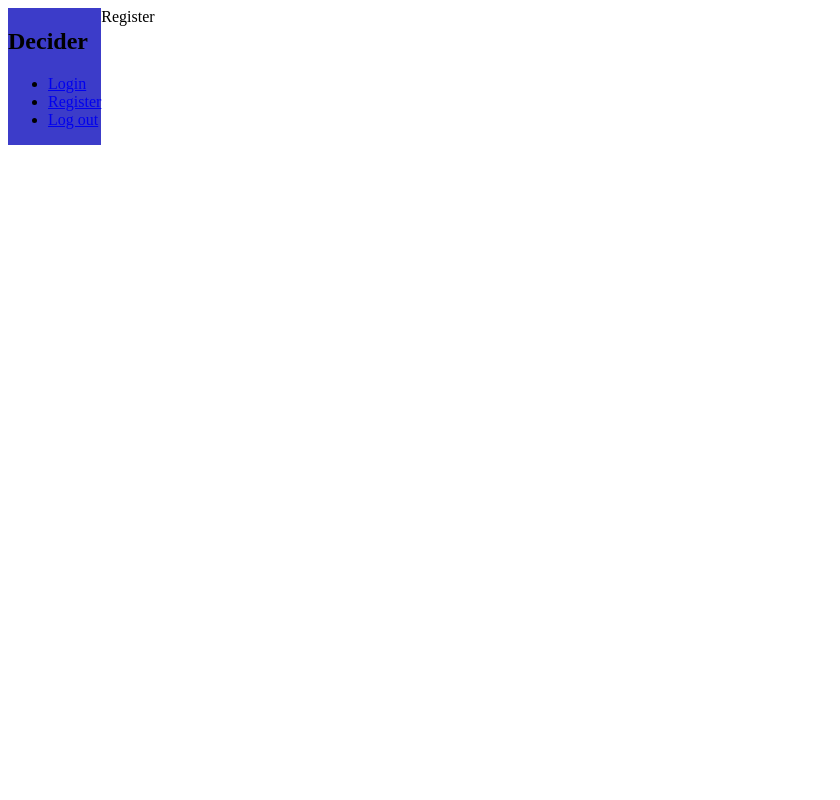
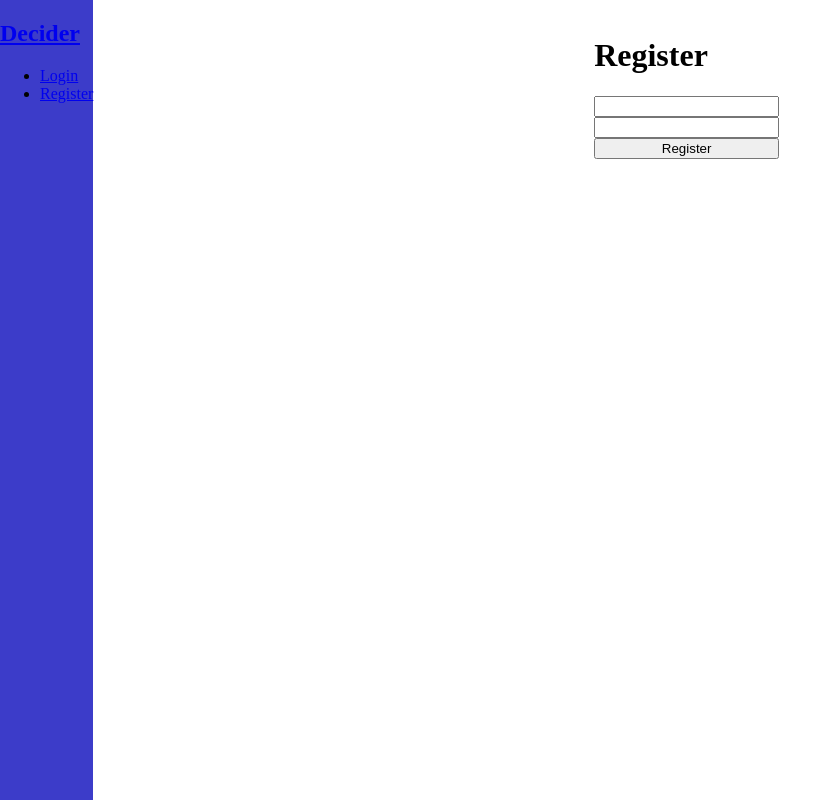
Before and after one commit to DaRoTP/Decider, a Vue app: page /register in a window 1280 px wide. Shown: the whole page, without its empty margins (0-840 px from the left). Built offline with nearby package versions, Linux system fonts and the light colour scheme.

Commit message:
[INIT] setup globaly loalded scss and setup vuex

```diff
--- a/public/index.html
+++ b/public/index.html
@@ -1,15 +1,18 @@
 <!DOCTYPE html>
 <html lang="">
   <head>
-    <meta charset="utf-8">
-    <meta http-equiv="X-UA-Compatible" content="IE=edge">
-    <meta name="viewport" content="width=device-width,initial-scale=1.0">
-    <link rel="icon" href="<%= BASE_URL %>favicon.ico">
+    <meta charset="utf-8" />
+    <meta http-equiv="X-UA-Compatible" content="IE=edge" />
+    <meta name="viewport" content="width=device-width,initial-scale=1.0" />
+    <link rel="icon" href="<%= BASE_URL %>favicon.ico" />
     <title><%= htmlWebpackPlugin.options.title %></title>
   </head>
   <body>
     <noscript>
-      <strong>We're sorry but <%= htmlWebpackPlugin.options.title %> doesn't work properly without JavaScript enabled. Please enable it to continue.</strong>
+      <strong
+        >We're sorry but <%= htmlWebpackPlugin.options.title %> doesn't work properly without
+        JavaScript enabled. Please enable it to continue.</strong
+      >
     </noscript>
     <div id="app"></div>
     <!-- built files will be auto injected -->
--- a/src/App.vue
+++ b/src/App.vue
@@ -1,8 +1,6 @@
 <template>
-  <div class="App">
-    <sidebard />
-    <router-view />
-  </div>
+  <sidebard />
+  <router-view />
 </template>
 
 <script>
@@ -19,11 +17,31 @@ export default defineComponent({
       isAuth: false,
     };
   },
+  mounted() {
+    const token = localStorage.getItem("token");
+    if (token) {
+      const user = {
+        username: "user1",
+      };
+      this.$store.dispatch("LOGIN", user);
+      this.$router.replace({ name: "Dashboard" });
+    } else {
+      this.$store.dispatch("LOGOUT");
+    }
+  },
 });
 </script>
 
 <style lang="scss">
-.App {
+html,
+body {
+  padding: 0;
+  margin: 0;
+  height: 100%;
+}
+
+#app {
+  height: 100%;
   display: flex;
 }
 </style>
--- a/src/components/Sidebar/Sidebar.vue
+++ b/src/components/Sidebar/Sidebar.vue
@@ -1,17 +1,19 @@
 <template>
   <nav class="sidebar">
     <header class="sidebar__header">
-      <h1>Decider</h1>
+      <router-link :to="{ name: 'Home' }">
+        <h1>Decider</h1>
+      </router-link>
     </header>
     <ul class="sidebar__body">
       <template v-if="isAuth">
         <NavItem :to="{ name: viewNames.DASHBOARD }" label="Dahsboard" />
         <NavItem :to="{ name: viewNames.DASHBOARD }" label="My Polls" />
+        <button @click="logout">Log out</button>
       </template>
       <template v-else>
         <NavItem :to="{ name: viewNames.LOGIN }" label="Login" />
         <NavItem :to="{ name: viewNames.REGISTER }" label="Register" />
-        <NavItem :to="{ name: viewNames.REGISTER }" label="Log out" />
       </template>
     </ul>
   </nav>
@@ -30,12 +32,16 @@ export default defineComponent({
   data() {
     return {
       viewNames,
-      isAuth: false,
     };
   },
   methods: {
     logout(): void {
-      console.log("loggin out");
+      this.$store.dispatch("LOGOUT");
+    },
+  },
+  computed: {
+    isAuth() {
+      return this.$store.state.isAuth;
     },
   },
 });
@@ -44,5 +50,6 @@ export default defineComponent({
 <style lang="scss" scoped>
 .sidebar {
   background: rgb(60, 60, 201);
+  height: 100%;
 }
 </style>
--- a/src/store/index.ts
+++ b/src/store/index.ts
@@ -1,8 +1,28 @@
 import { createStore } from "vuex";
 
-export default createStore({
-  state: {},
-  mutations: {},
-  actions: {},
+export type State = { isAuth: boolean };
+
+export default createStore<State>({
+  state: {
+    isAuth: false,
+  },
+  mutations: {
+    SET_AUTH(state, payload: boolean) {
+      state.isAuth = payload;
+    },
+  },
+  actions: {
+    LOGIN({ commit }, payload) {
+      commit("SET_AUTH", true);
+      localStorage.setItem("user", payload);
+      localStorage.setItem("token", `Bearer ${payload.username}`);
+      console.log("loggin in with user ", payload);
+    },
+    LOGOUT({ commit }) {
+      commit("SET_AUTH", false);
+      localStorage.removeItem("user");
+      localStorage.removeItem("token");
+    },
+  },
   modules: {},
 });
--- a/src/views/Home.vue
+++ b/src/views/Home.vue
@@ -1,18 +1,13 @@
 <template>
   <div class="home">
-    <img alt="Vue logo" src="../assets/logo.png" />
-    <HelloWorld msg="Welcome to Your Vue.js + TypeScript App" />
+    <h1>Hello there</h1>
   </div>
 </template>
 
 <script lang="ts">
 import { defineComponent } from "vue";
-import HelloWorld from "@/components/HelloWorld.vue"; // @ is an alias to /src
 
 export default defineComponent({
   name: "Home",
-  components: {
-    HelloWorld,
-  },
 });
 </script>
--- a/src/views/Login.vue
+++ b/src/views/Login.vue
@@ -1,11 +1,38 @@
 <template>
-  <div>Login</div>
+  <form class="login" @submit.prevent="login">
+    <h1>Login</h1>
+    <input v-model="username" name="username" type="text" />
+    <input v-model="password" name="username" type="password" />
+    <button type="submit">Login</button>
+  </form>
 </template>
 
 <script>
-export default {
+import { defineComponent } from "vue";
+
+export default defineComponent({
   name: "Login",
-};
+  data() {
+    return {
+      username: "",
+      password: "",
+    };
+  },
+  methods: {
+    login() {
+      this.$store.dispatch("LOGIN", {
+        username: this.username,
+        password: this.password,
+      });
+    },
+  },
+});
 </script>
 
-<style></style>
+<style lang="scss">
+.login {
+  display: flex;
+  flex-direction: column;
+  margin: 1rem auto;
+}
+</style>
--- a/src/views/Register.vue
+++ b/src/views/Register.vue
@@ -1,11 +1,35 @@
 <template>
-  <div>Register</div>
+  <form class="register" @submit.prevent="register">
+    <h1>Register</h1>
+    <input v-model="username" name="username" type="text" />
+    <input v-model="password" name="username" type="password" />
+    <button type="submit">Register</button>
+  </form>
 </template>
 
 <script>
-export default {
+import { defineComponent } from "vue";
+
+export default defineComponent({
   name: "Register",
-};
+  data() {
+    return {
+      username: "",
+      password: "",
+    };
+  },
+  methods: {
+    register() {
+      console.log("register ...", this.username, this.password);
+    },
+  },
+});
 </script>
 
-<style></style>
+<style>
+.register {
+  display: flex;
+  flex-direction: column;
+  margin: 1rem auto;
+}
+</style>
--- a/vue.config.js
+++ b/vue.config.js
@@ -1,3 +1,12 @@
 module.exports = {
   lintOnSave: false,
+  css: {
+    loaderOptions: {
+      sass: {
+        prependData: `
+          @import "@/assets/scss/_colors.scss";
+        `,
+      },
+    },
+  },
 };
```
Also changed, not shown: src/vuex-shim.d.ts (added, +13 -0 lines), src/assets/scss/_colors.scss (added), src/assets/scss/style.scss (deleted).
